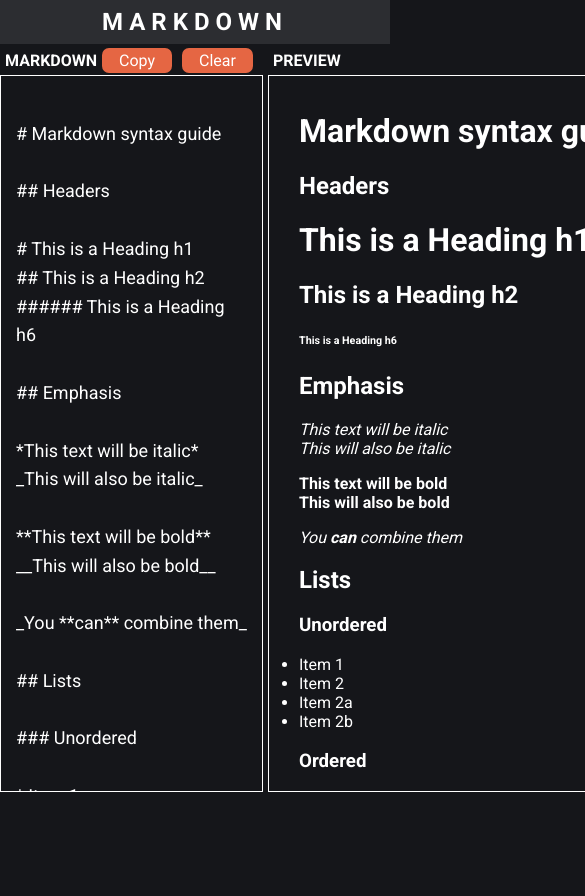
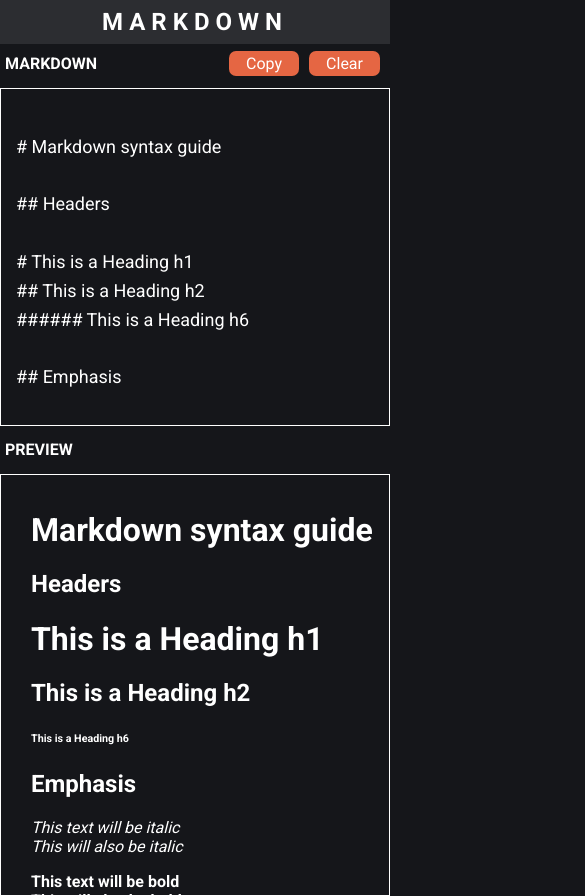
Before and after one commit to abishek0057/markdown-editor, a React (Vite) app: page / in a window 390 px wide. Shown: the top 896 px of the page, 585 px wide, since content can reach past the window. Before the commit the page ends 844 px from the top, so only its background shows below. Built offline with nearby package versions, Linux system fonts and the light colour scheme.

Commit message:
refactor responsiveness

```diff
--- a/src/components/MainBody.jsx
+++ b/src/components/MainBody.jsx
@@ -35,7 +35,7 @@ const MainBody = () => {
 
   return (
     <div className='mainBody'>
-      <div className='inpWarpper'>
+      <div className='inpWrapper'>
         <div className='copy-reset'>
           <h4>MARKDOWN</h4>
           <div className='btnGroup'>
--- a/src/styles/style.scss
+++ b/src/styles/style.scss
@@ -18,6 +18,7 @@ body{
     justify-content: space-between;
     align-items: center;
     background-color: #2c2d31;
+    margin-bottom: 5px;
     & * {
         margin: 0;
     }
@@ -55,7 +56,7 @@ body{
     align-items: center;
     margin-right: 10px;
     & > *{
-      margin-left: 15px;
+     margin-left: 15px;
     }
 }
 
@@ -65,14 +66,14 @@ body{
     gap: 5px;
 }
 
-.inpWarpper{
+.inpWrapper{
     flex: 1;
-    height: 85vh;
+    height: 84vh;
 }
 
 .markDownWrapper{
     flex: 1.5;
-    height: 85vh;
+    height: 84vh;
 }
 textarea {
     padding: 15px;
@@ -80,14 +81,16 @@ textarea {
     outline: none !important;
     width: 100%;
     height: 100%;
-    overflow-x: auto;
+    overflow-y: auto;
     font-size: 18px;
     resize: none;
     background: #15161a;
     line-height: 1.8rem;
+    margin-top: 10px;
   }
 
   .markDownOutput{
+    margin-top: 15px;
     padding: 15px;
     border: 1px solid white;
     outline: none !important;
@@ -149,6 +152,13 @@ textarea {
   }
 }
 
+blockquote {
+  color: #666;
+  margin: 0;
+  padding-left: 1em;
+  border-left: 0.3em #eee solid;
+}
+
 @media screen and (width <= 600px) {
   .saveDel{
     display: none;
@@ -158,4 +168,17 @@ textarea {
     justify-content: center;
     width: 100%;
   }
+
+  .mainBody{
+    flex-direction: column;
+  }
+
+  .markInput{
+    height: 40vh;
+  }
+
+  .markDownOutput{
+    height: 50vh;
+  }
+
 }
```
